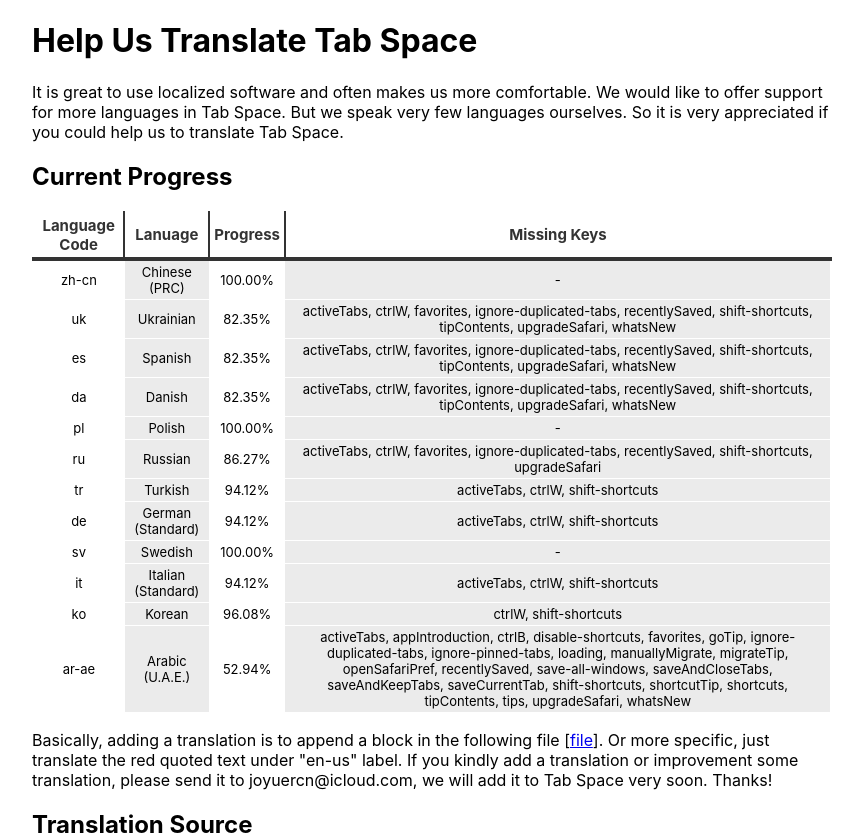
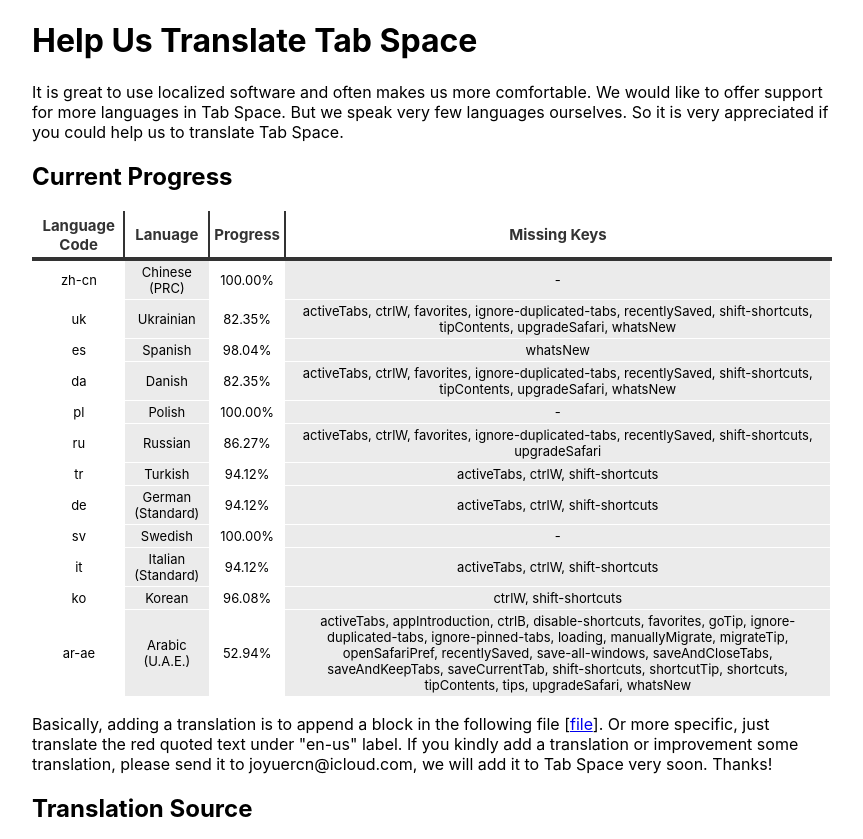
Before and after one commit to yuanzhoucq/Tab-Space, a Jekyll site: the page translate.html, which Jekyll copies as it is, in a window 1280 px wide, cut to the strip 0-839 px from the top of the page. Shown: the whole strip, without its empty margins (208-1071 px from the left). Built offline with Jekyll 4.4.1, drawn with Linux system fonts in a browser that asks for light colours.

Commit message:
update Spanish translation

```diff
--- a/translate.html
+++ b/translate.html
@@ -70,7 +70,7 @@
   <h2>Current Progress</h2>
   <table class="greyGridTable"><thead><tr><th class="lang-th">Language Code</th><th class="name-th">Lanuage</th><th class="progress-th">Progress</th><th class="missingkeys-th">Missing Keys</th></tr></thead><tbody ><tr ><td class="lang-td td_text">zh-cn</td><td class="name-td td_text">Chinese (PRC)</td><td class="progress-td td_text">100.00%</td><td class="missingkeys-td td_text">-</td></tr>
 <tr ><td class="lang-td td_text">uk</td><td class="name-td td_text">Ukrainian</td><td class="progress-td td_text">82.35%</td><td class="missingkeys-td td_text">activeTabs, ctrlW, favorites, ignore-duplicated-tabs, recentlySaved, shift-shortcuts, tipContents, upgradeSafari, whatsNew</td></tr>
-<tr ><td class="lang-td td_text">es</td><td class="name-td td_text">Spanish</td><td class="progress-td td_text">82.35%</td><td class="missingkeys-td td_text">activeTabs, ctrlW, favorites, ignore-duplicated-tabs, recentlySaved, shift-shortcuts, tipContents, upgradeSafari, whatsNew</td></tr>
+<tr ><td class="lang-td td_text">es</td><td class="name-td td_text">Spanish</td><td class="progress-td td_text">98.04%</td><td class="missingkeys-td td_text">whatsNew</td></tr>
 <tr ><td class="lang-td td_text">da</td><td class="name-td td_text">Danish</td><td class="progress-td td_text">82.35%</td><td class="missingkeys-td td_text">activeTabs, ctrlW, favorites, ignore-duplicated-tabs, recentlySaved, shift-shortcuts, tipContents, upgradeSafari, whatsNew</td></tr>
 <tr ><td class="lang-td td_text">pl</td><td class="name-td td_text">Polish</td><td class="progress-td td_text">100.00%</td><td class="missingkeys-td td_text">-</td></tr>
 <tr ><td class="lang-td td_text">ru</td><td class="name-td td_text">Russian</td><td class="progress-td td_text">86.27%</td><td class="missingkeys-td td_text">activeTabs, ctrlW, favorites, ignore-duplicated-tabs, recentlySaved, shift-shortcuts, upgradeSafari</td></tr>
```
Also changed, not shown: admin/src/tips.json (+10 -0 lines).
